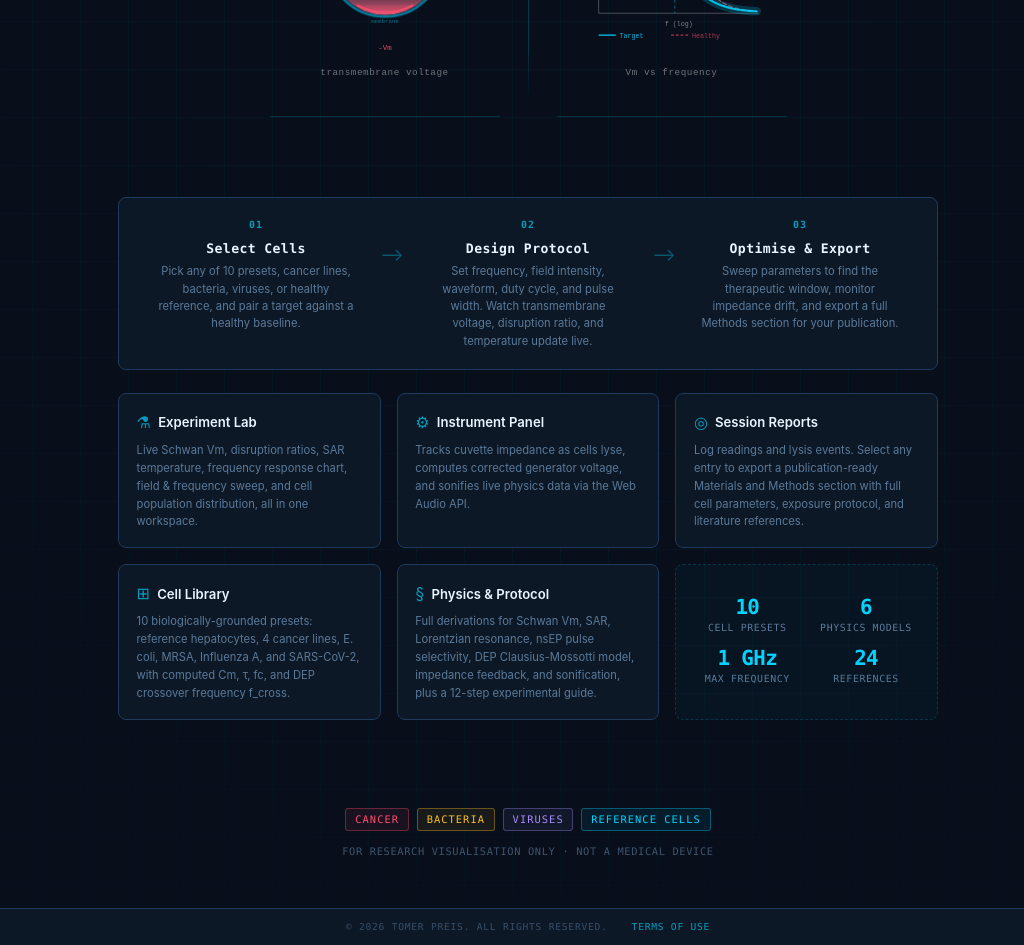
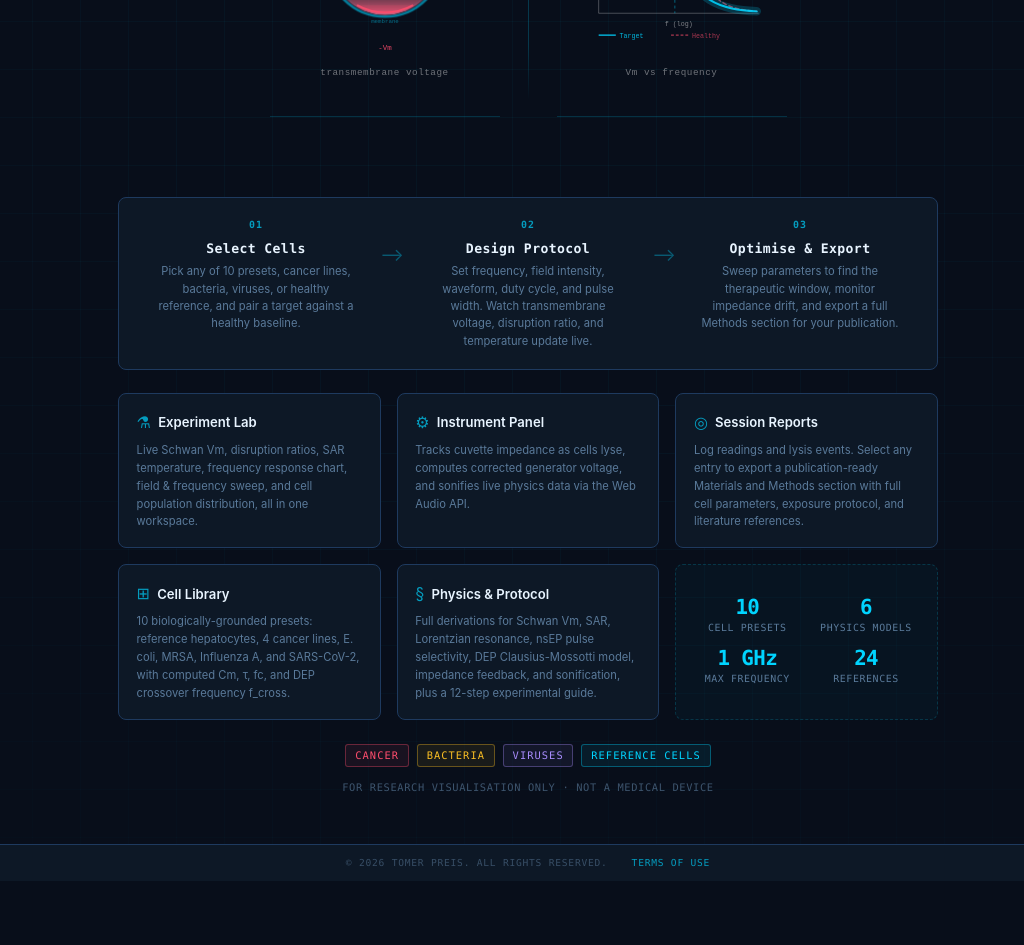
Before and after one commit to PreisTomer/ResoPulse, a Vue app in the folder frontend/: page / in a window 1280 px wide. Shown: the part 1000-1945 px from the top of the page, without its empty margins (112-1136 px from the left). After the commit the page ends 1881 px from the top, so only its background shows below. Built offline with nearby package versions, Linux system fonts and the light colour scheme.

Commit message:
small spacing correction

```diff
--- a/frontend/src/views/HomeView.vue
+++ b/frontend/src/views/HomeView.vue
@@ -377,7 +377,7 @@ export default defineComponent({
 
     &--features {
       gap: 1.4rem;
-      padding: 4rem 2rem;
+      padding: 4rem 2rem 0;
     }
 
     &--bottom {
```
